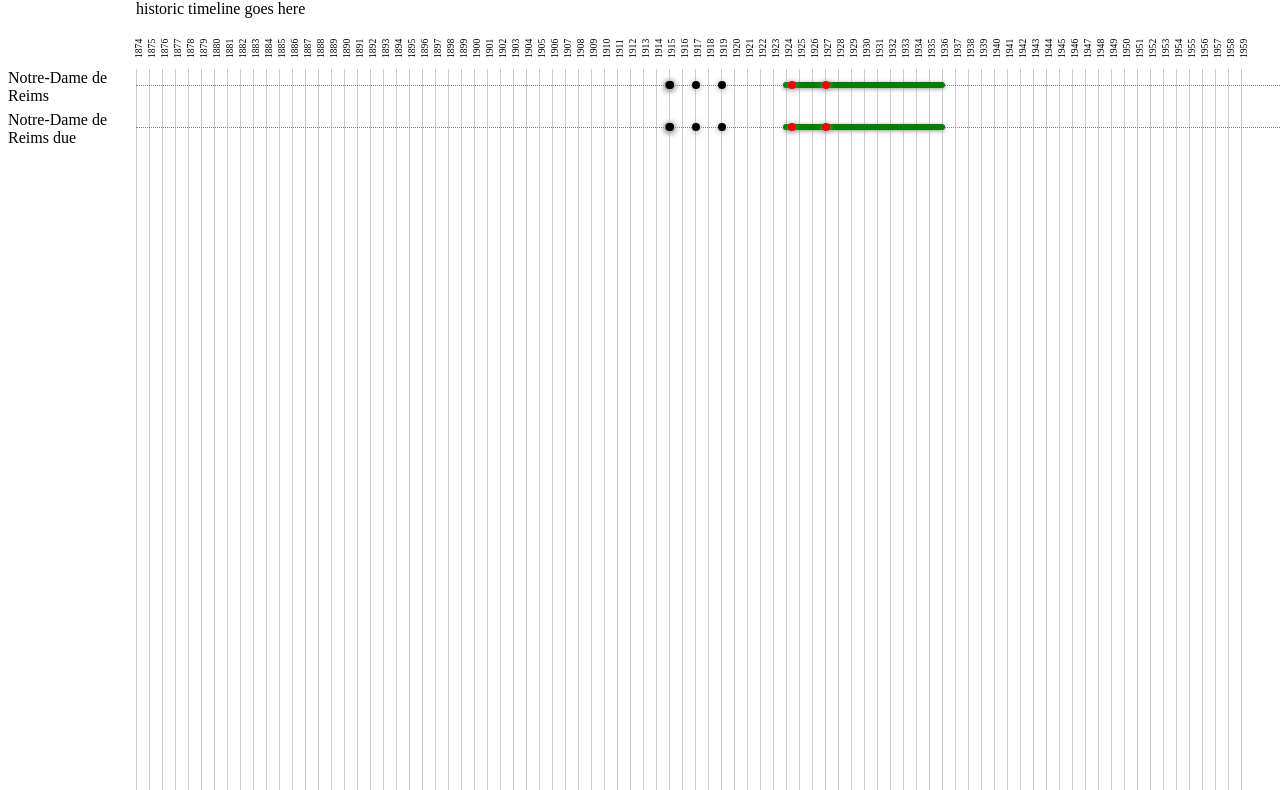
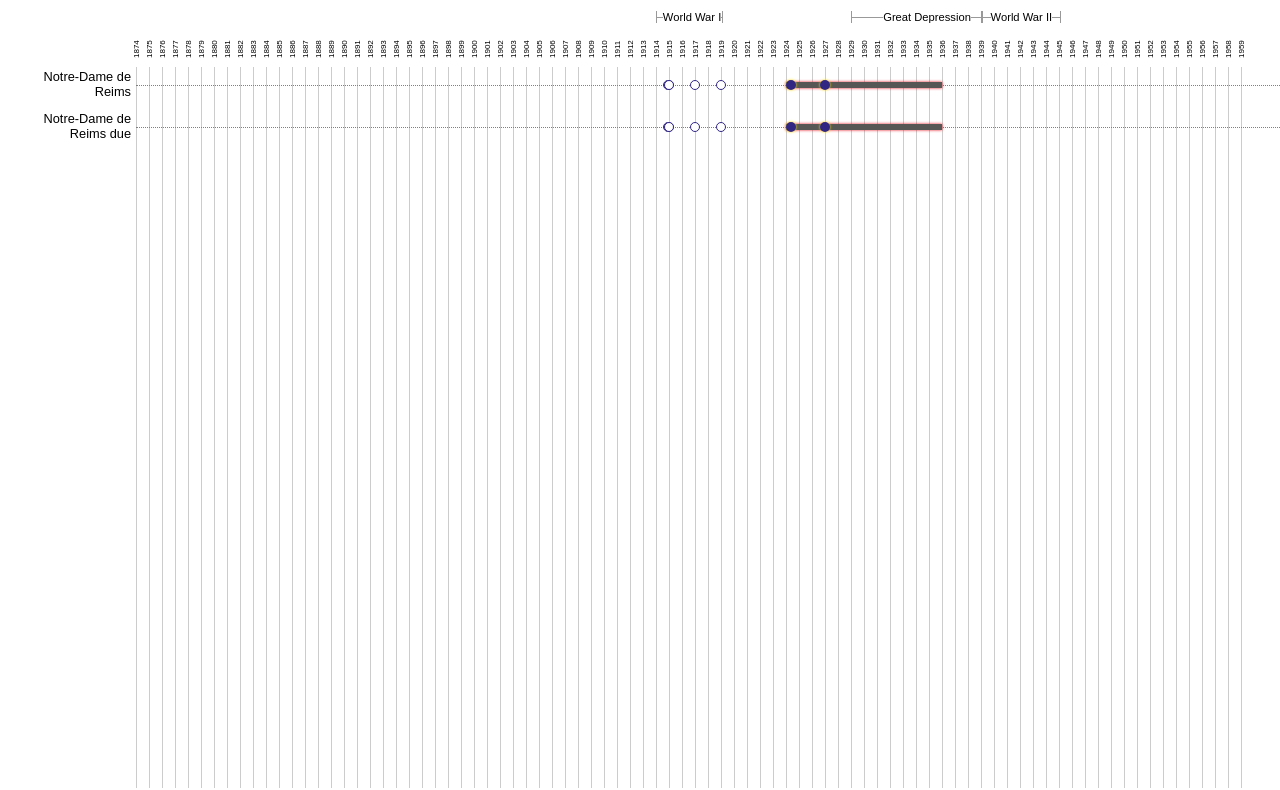
Before and after one commit to helrond/jdrtimeline, a plain HTML site: page index.html in a window 1280 px wide. Shown: the part 64-854 px from the top of the page. Drawn offline with Linux system fonts and the light colour scheme.

Commit message:
adding historical timeline

```diff
--- a/css/style.css
+++ b/css/style.css
@@ -1,9 +1,11 @@
 body {
     padding: 0;
+    font-family: "Arial", sans
 }
 
 h1 {
 	text-align: center;
+	font-family: "Helvetica", Arial, sans
 }
 
 #controls {
@@ -23,7 +25,7 @@
 
 #controls .list {
 	position: absolute;
-	top:1.5em;
+	top:2em;
 	border: 1px solid #666;
 	background: #fff;
 	z-index: 1000;
@@ -31,14 +33,11 @@
 	padding:.5em;
 	border-radius: 2px;
 	box-shadow: 0 1px 6px #999;
+	font-size: .8em;
 	display: none;
 }
 
 #controls .list input {
-	float:left;
-}
-
-#controls .list .project {
 	float:left;
 }
 
@@ -60,19 +59,23 @@
 }
 
 #projects .historic .event {
-	height: 6px;
-	width: 6px;
-	background: lightgray;
+	height: 10px;
+	width: 10px;
+	background: #fff;
+	border: 1px solid rgb(49, 39, 131);
+	box-sizing: border-box;
 	position: absolute;
-	border-radius: 6px;
+	border-radius: 10px;
 	z-index: 200;
+	cursor:pointer;
 }
 
 #projects .historic .range {
 	position: absolute;
-	border-radius: 6px;
+	top:2px;
 	height: 6px;
-	background: lightblue;
+	background: rgb(54, 169, 225);
+	box-shadow:0 0 3px rgb(54, 169, 225);
 	z-index: 100;
 	cursor:pointer;
 }
@@ -82,7 +85,6 @@
 	float: left;
 	width:100%;
 	height:2em;
-	cursor:pointer;
 }
 
 #projects .project.inactive {
@@ -91,6 +93,17 @@
 
 #projects .project .projectTitle {
 	float:left;
+	font-size: .8em;
+	text-align: right;
+	height: 2em;
+  	line-height: 2em;
+  	cursor:pointer;
+}
+
+#projects .project .projectTitle span {
+	display: inline-block;
+  	vertical-align: middle;
+  	line-height: normal;
 }
 
 #projects .project.historicActive .projectTitle {
@@ -106,9 +119,41 @@
 	margin-top:1em;
 }
 
-.timeline .historic {
+#historic {
 	position: absolute;
-	top:4em;
+	top:4.7em;
+}
+
+#historic .range {
+	position: absolute;
+	font-size: .7em;
+	text-align: center;
+	border-right: 1px solid #999;
+	border-left: 1px solid #999;
+}
+
+#historic .title {
+	float:left;
+	background: #fff;
+}
+
+#historic .ww1 .title {
+	margin-left: 9%;
+}
+
+#historic .ww2 .title {
+	margin-left:11%
+}
+
+#historic .depression .title {
+	margin-left: 24%
+}
+
+#historic .line {
+	width: 100%;
+	height: 1px;
+	background: #999;
+	margin-top: .5em;
 }
 
 .grid {
@@ -121,10 +166,10 @@
 }
 
 .year .title {
-	font-size: .6em;
+	font-size: .5em;
 	transform: rotate(-90deg);
 	transform-origin: left top 0;
-	margin-left:-.3em;
+	margin-left:-.5em;
 }
 
 .year .gridline {
@@ -136,33 +181,48 @@
 
 .events .event {
 	position:absolute;
-	margin-top: -4px;
-	border-radius:8px;
+	margin-top: -5px;
+	border-radius:10px;
 	cursor:pointer;
-	width:8px;
-	height:8px;
-	box-shadow: 0 1px 6px #999;
+	width:10px;
+	height:10px;
 }
 
 .events .range {
 	position: absolute;
 	margin-top: -3px;
-	border-radius: 6px;
 	cursor:pointer;
-	box-shadow: 0 1px 4px #999;
 }
 
 .events .event.other {
-	background: black;
+	background: #fff;
+	border: 1px solid rgb(49, 39, 131);
+	box-sizing: border-box;
 	z-index: 3;
 }
 
 .events .event.jdr {
-	background: red;
+	background: rgb(49, 39, 131);
+	box-shadow:0 0 3px rgb(252, 234, 16);
+	box-sizing: border-box;
 	z-index: 4;
 }
 
-.events .range.jdr {
+.events .range.jdr.yes {
+	background: rgb(87, 87, 86);
+	box-shadow:0 0 3px rgb(227, 6, 19);
+	box-sizing: border-box;
+	height:6px;
+	z-index: 2;
+}
+
+.events .range.jdr.peripheral {
+	background: rgba(135, 135, 135, 75);
+	height:6px;
+	z-index: 2;
+}
+
+.events .range.jdr.no {
 	background: green;
 	height:6px;
 	z-index: 2;
@@ -180,7 +240,7 @@
 	font-size: .8em;
 	float: left;
 	width: 200px;
-	padding:.2em;
+	padding:.5em;
 	background:#fff;
 	border: 1px solid #666;
 	border-radius:2px;
--- a/index.html
+++ b/index.html
@@ -24,7 +24,20 @@
                 <button class="controlButton">Select Projects</button>
                 <div class="list"></div>
             </div>
-            <div class="historic">historic timeline goes here</div>
+            <div id="historic">
+                <div class="range ww1">
+                    <div class="title">World War I</div>
+                    <div class="line">&nbsp</div>
+                </div>
+                <div class="range ww2">
+                    <div class="title">World War II</div>
+                    <div class="line">&nbsp</div>
+                </div>
+                <div class="range depression">
+                    <div class="title">Great Depression</div>
+                    <div class="line">&nbsp</div>
+                </div>
+            </div>
             <div id="projects"></div>
         </div>
         <script src="js/jquery-2.1.3.min.js"></script>
--- a/js/timeline.js
+++ b/js/timeline.js
@@ -8,7 +8,7 @@
     var offsetH = Math.floor($(window).height()/10);
     var ratioW = Math.floor(($(window).width()-offsetW)/range);
     var height = Math.floor($(window).height()-offsetH);
-    var eventsOffset = 3;
+    var eventsOffset = 5;
 
     var projects = [{
           "project" : "Notre-Dame de Reims",
@@ -434,6 +434,7 @@
 
     function updateDisplay() {
         createGrid();
+        showHistoricGeneral();
         // getData();
         $('#controls .list').hide();
         $(projects).each(function(){
@@ -442,7 +443,8 @@
             var projectWrapper = $('<div />', {class:"project", id:id});
             var eventsWrapper = $('<div />', {class:"events"  });
             var projectType = this.type;
-            var projectTitle = '<div class="projectTitle ' + projectType + '" style="width: '+offsetW+'px">' + this.project + '</div>';
+            var projectTitleOffset = offsetW-5
+            var projectTitle = '<div class="projectTitle ' + projectType + '" style="width: '+projectTitleOffset+'px"><span>' + this.project + '</span></div>';
             var events = this.events;
             $('<div class="wrapper"><input type="checkbox" checked="checked" name="'+id+'"/><div class="project '+projectType+'">'+this.project+'</div></div>').appendTo('#controls .list');
             $(events).each(function(){
@@ -463,8 +465,8 @@
                 var eventYearEnd = parseDate(endDate, 'year');
                 var eventMonthEnd = parseDate(endDate, 'month');
                 var eventPosition = offsetW - eventsOffset + (eventYear+(eventMonth/12)-startYear)*ratioW;
-                var rangeStart = offsetW - eventsOffset + ((eventYearStart+(eventMonthStart/12)-startYear)*ratioW);
-                var rangeEnd = $(window).width()-((offsetW + eventsOffset + (eventYearEnd+(eventMonthEnd/12)-startYear)*ratioW));
+                var rangeStart = offsetW + ((eventYearStart+(eventMonthStart/12)-startYear)*ratioW);
+                var rangeEnd = $(window).width()-((offsetW + (eventYearEnd+(eventMonthEnd/12)-startYear)*ratioW));
 
                 if(type === 'historic') {
                   if(eventType === "event") {
@@ -484,7 +486,6 @@
             $('<div />', {class:"line"}).css({"marginLeft":offsetW+'px'}).appendTo(projectWrapper);
             $(historicWrapper).appendTo(projectWrapper);
             $(projectWrapper).appendTo('#projects');
-            $('.timeline > .historic').css({"marginLeft":offsetW+"px"})
 
         });
     };
@@ -532,6 +533,24 @@
       });
     };
 
+    function showHistoricGeneral() {
+      $('#historic div').each(function(){
+        if($(this).hasClass('ww1')) {
+          var marginLeft = offsetW + (ratioW*40);
+          var width = ratioW*5;
+          $(this).css({"left":marginLeft, "width":width});
+        } else if($(this).hasClass('ww2')) {
+          var marginLeft = offsetW + (ratioW*65);
+          var width = ratioW*6;
+          $(this).css({"left":marginLeft, "width":width});
+        } else if($(this).hasClass('depression')) {
+          var marginLeft = offsetW + (ratioW*55);
+          var width = ratioW*10;
+          $(this).css({"left":marginLeft, "width":width});
+        }
+      });
+    }
+
 updateDisplay();
 setActiveProjects();
 showHistoric();
```
